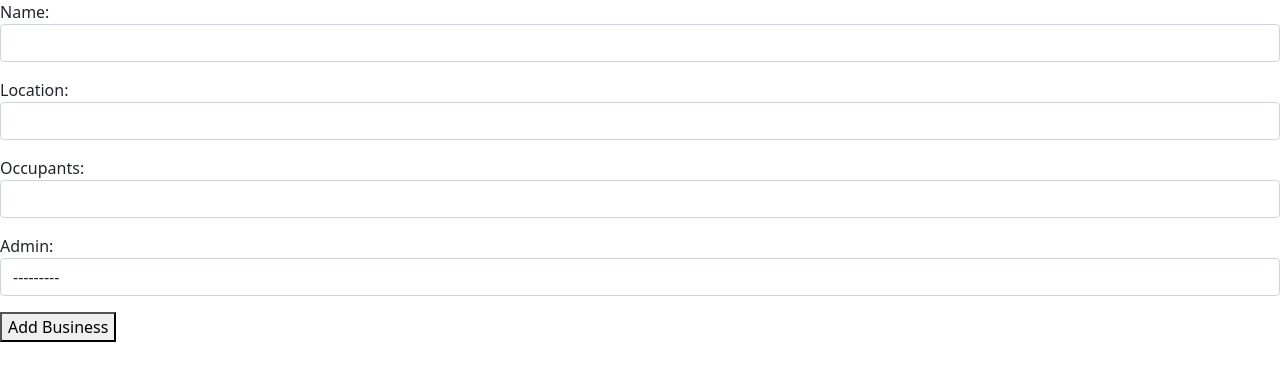
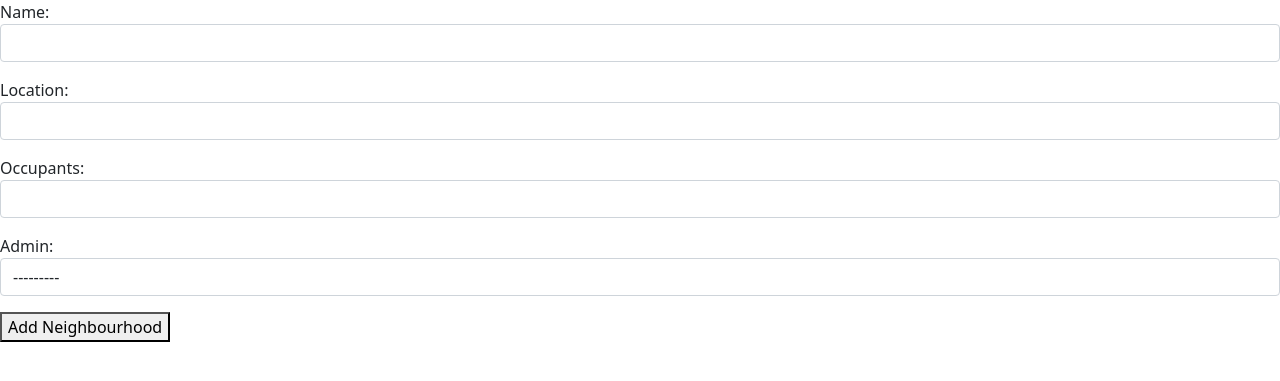
Before and after one commit to paulmunyao/Hood, a Django app: page /neighbourhood in a window 1280 px wide. Shown: the top 381 px of the page. Run offline with Django 4.2, Linux system fonts and the light colour scheme; some web fonts are replaced.

Commit message:
Edit submit button

```diff
--- a/thehood/templates/neighbourhood.html
+++ b/thehood/templates/neighbourhood.html
@@ -3,6 +3,6 @@
 <form method="post">
     {% csrf_token %}
     {{ form.as_p }}
-    <button class="sub" type="submit">Add Business</button>
+    <button class="sub" type="submit">Add Neighbourhood</button>
 </form>
 {% endblock %}
--- a/thehood/views.py
+++ b/thehood/views.py
@@ -43,6 +43,7 @@ def profile(request):
         profile_form = UpdateProfileForm(instance=request.user.profile)
     return render(request, 'users/profile.html', {'profile_form': profile_form})
 
+
 def neighbourhood(request):
     if request.method == 'POST':
         form = NeighbourhoodForm(request.POST)
@@ -53,6 +54,7 @@ def neighbourhood(request):
         form = NeighbourhoodForm()
     return render(request, 'neighbourhood.html', {'form': form})
 
+
 def business(request):
     if request.method == 'POST':
         form = BusinessForm(request.POST)
@@ -60,5 +62,5 @@ def business(request):
             form.save()
             return redirect('business')
     else:
-     form = BusinessForm()
+        form = BusinessForm()
     return render(request, 'business.html', {'form': form})
```
